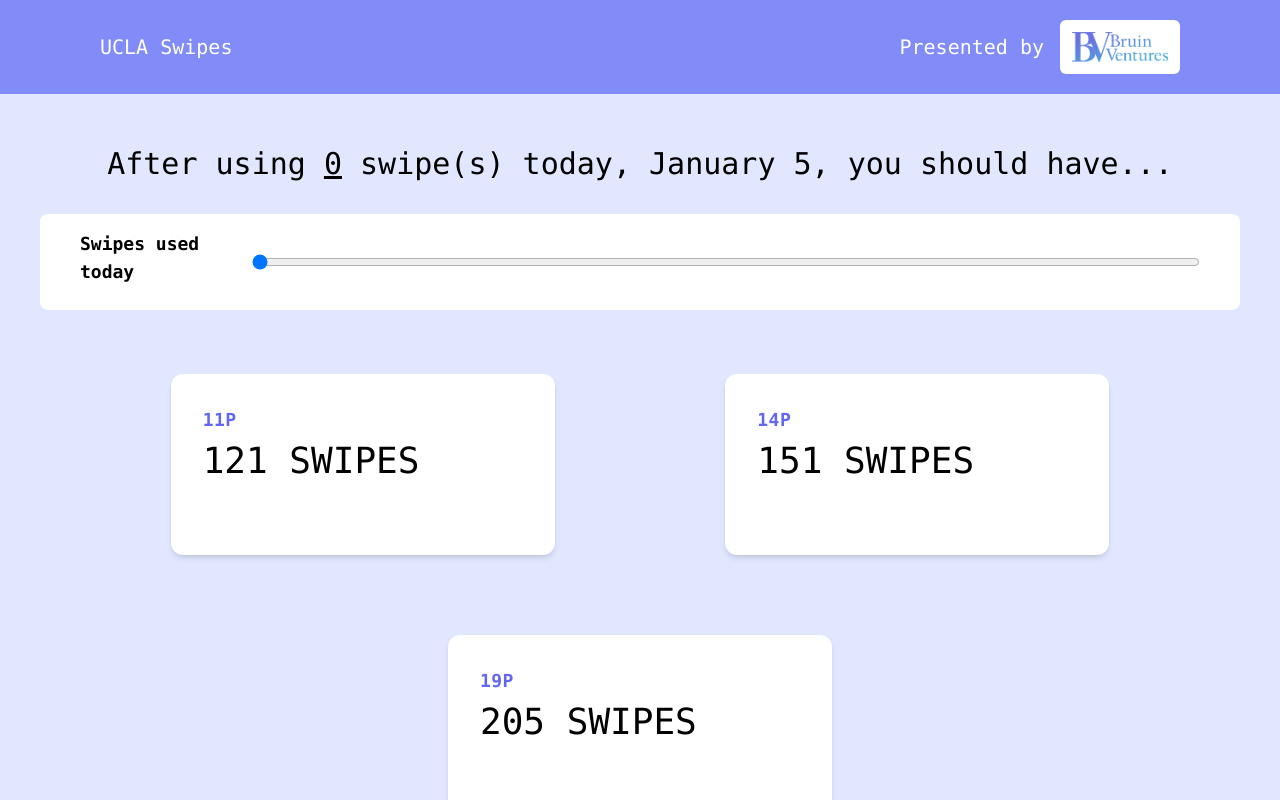
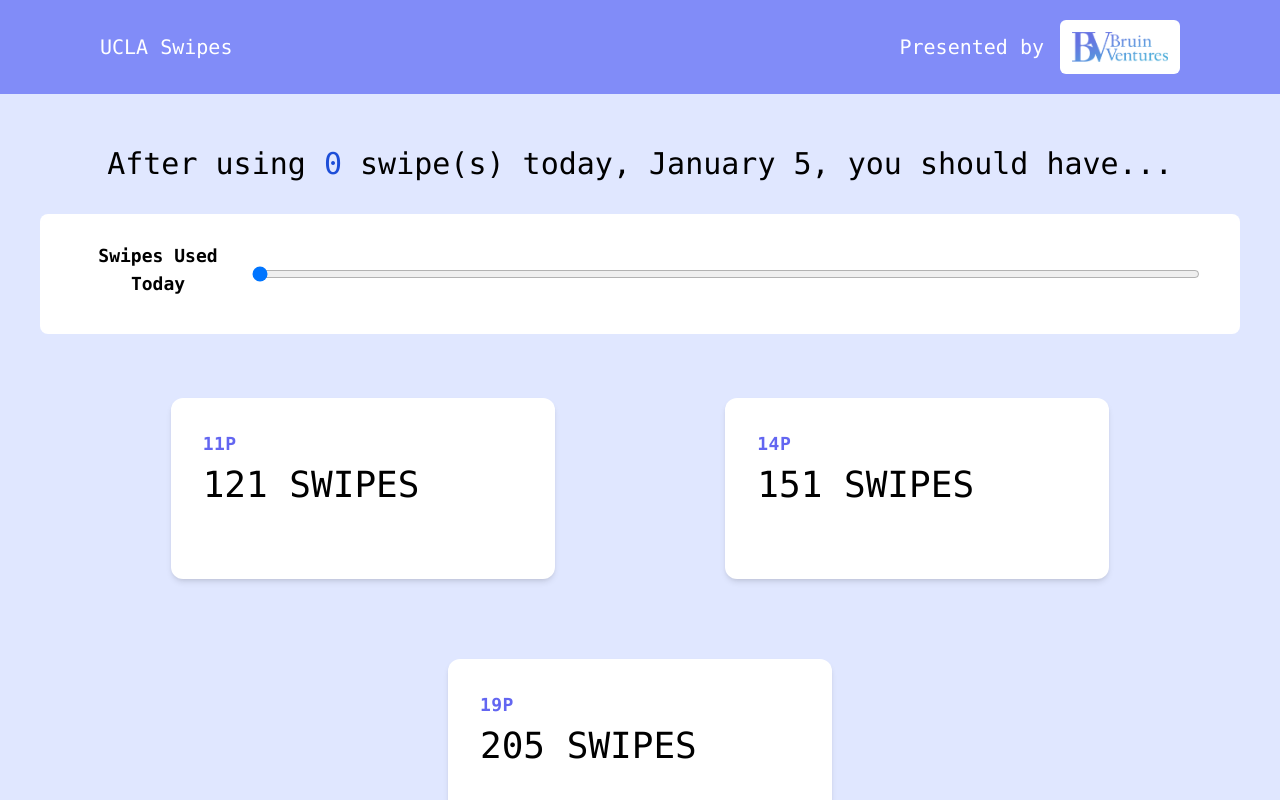
Before and after one commit to nitinsubz/ucla-swipes, a Next.js app: page / in a window 1280 px wide. Shown: the top 800 px of the page. Built offline with nearby package versions, Linux system fonts and the light colour scheme.

Commit message:
Fix slider

```diff
--- a/app/components/Header.jsx
+++ b/app/components/Header.jsx
@@ -37,19 +37,19 @@ const Header = () => {
             <div className='text-center'>
               <div className='text-center'>
                 <p className='text-3xl leading-loose'>
-                  After using <span className='underline'>{sliderValue}</span>{' '}
+                  After using <span className='text-blue-700'>{sliderValue}</span>{' '}
                   swipe(s) today, {new Date().toLocaleString('en-US', options)},
                   you should have...
                 </p>
               </div>
             </div>
             <div className=''>
-              <div className='mt-5 flex flex-row items-center rounded-lg bg-white px-10 py-4'>
+              <div className='mt-5 flex flex-col sm:flex-row items-center rounded-lg bg-white px-10 py-7'>
                 <label
                   htmlFor='mySlider'
-                  className='mb-2 text-lg font-semibold'
+                  className='mb-2 text-lg font-semibold text-center'
                 >
-                  Swipes used today
+                  Swipes Used Today
                 </label>
                 <input
                   type='range'
```
